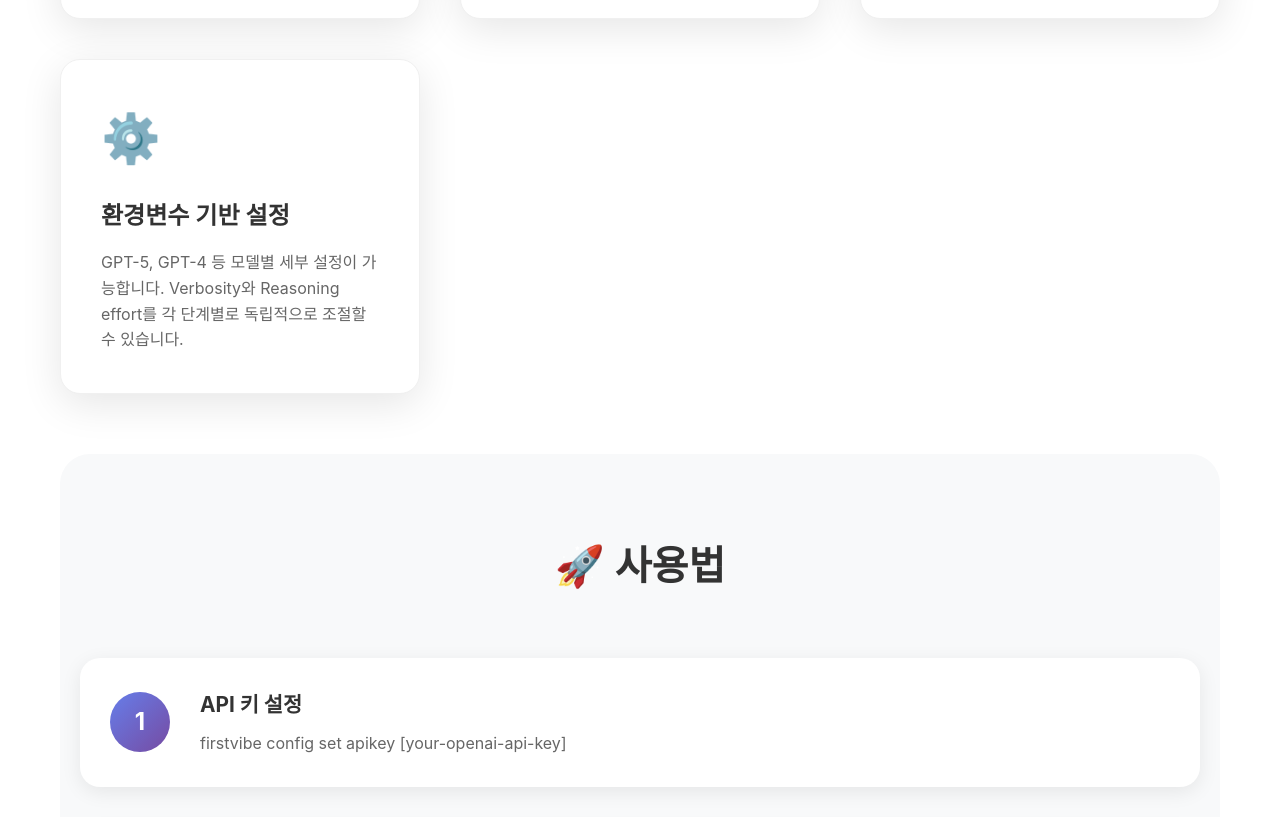
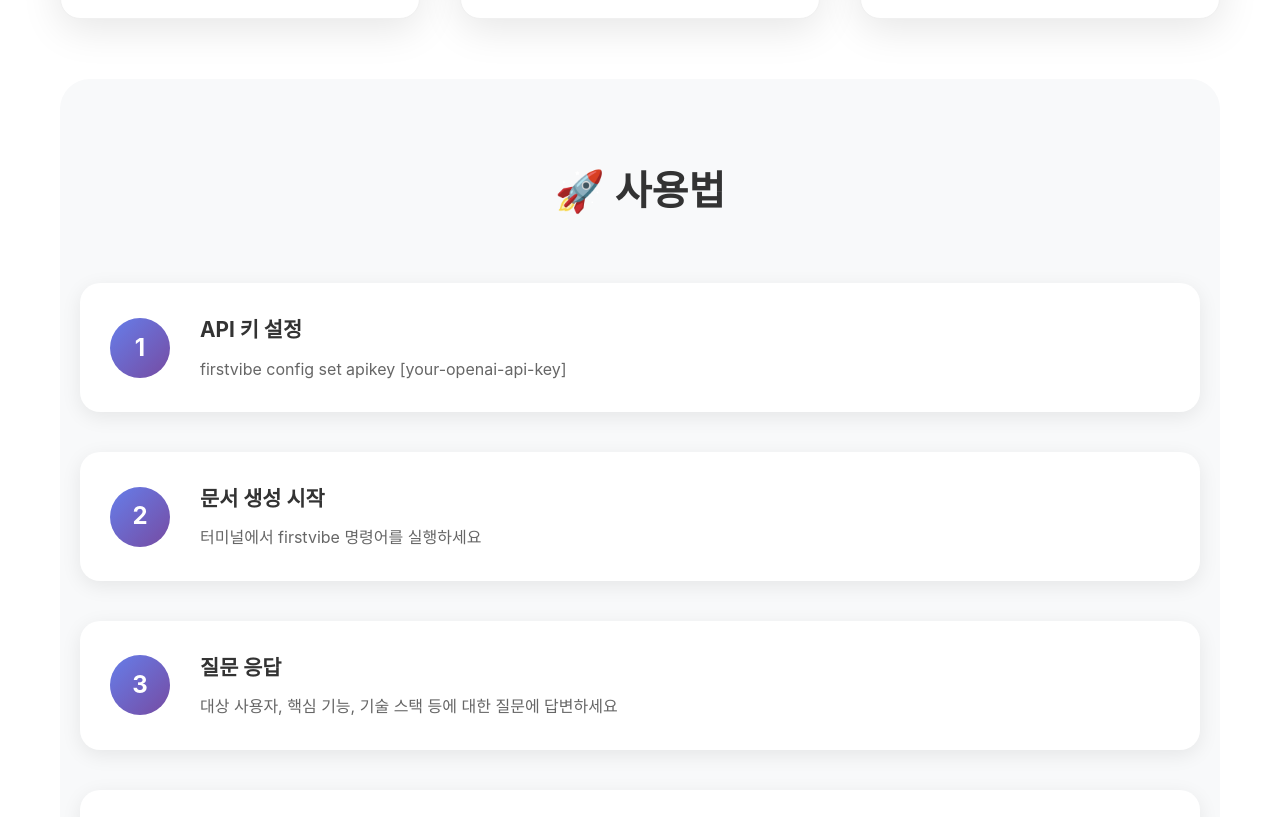
Before and after one commit to kstost/firstvibe, a website: page index.html in a window 1280 px wide. Shown: the part 1087-1904 px from the top of the page. Drawn offline with Linux system fonts and the light colour scheme.

Commit message:
🗑️ 환경변수 기반 설정 기능 카드 제거

```diff
--- a/index.html
+++ b/index.html
@@ -283,11 +283,6 @@
                     <p class="feature-desc">PRD → TRD → TODO 순서로 체계적으로 문서를 생성합니다. 각 단계가 이전 단계를 기반으로 발전된 내용을 만들어냅니다.</p>
                 </div>
 
-                <div class="feature-card">
-                    <div class="feature-icon">⚙️</div>
-                    <h3 class="feature-title">환경변수 기반 설정</h3>
-                    <p class="feature-desc">GPT-5, GPT-4 등 모델별 세부 설정이 가능합니다. Verbosity와 Reasoning effort를 각 단계별로 독립적으로 조절할 수 있습니다.</p>
-                </div>
             </div>
 
             <div class="steps">
```
